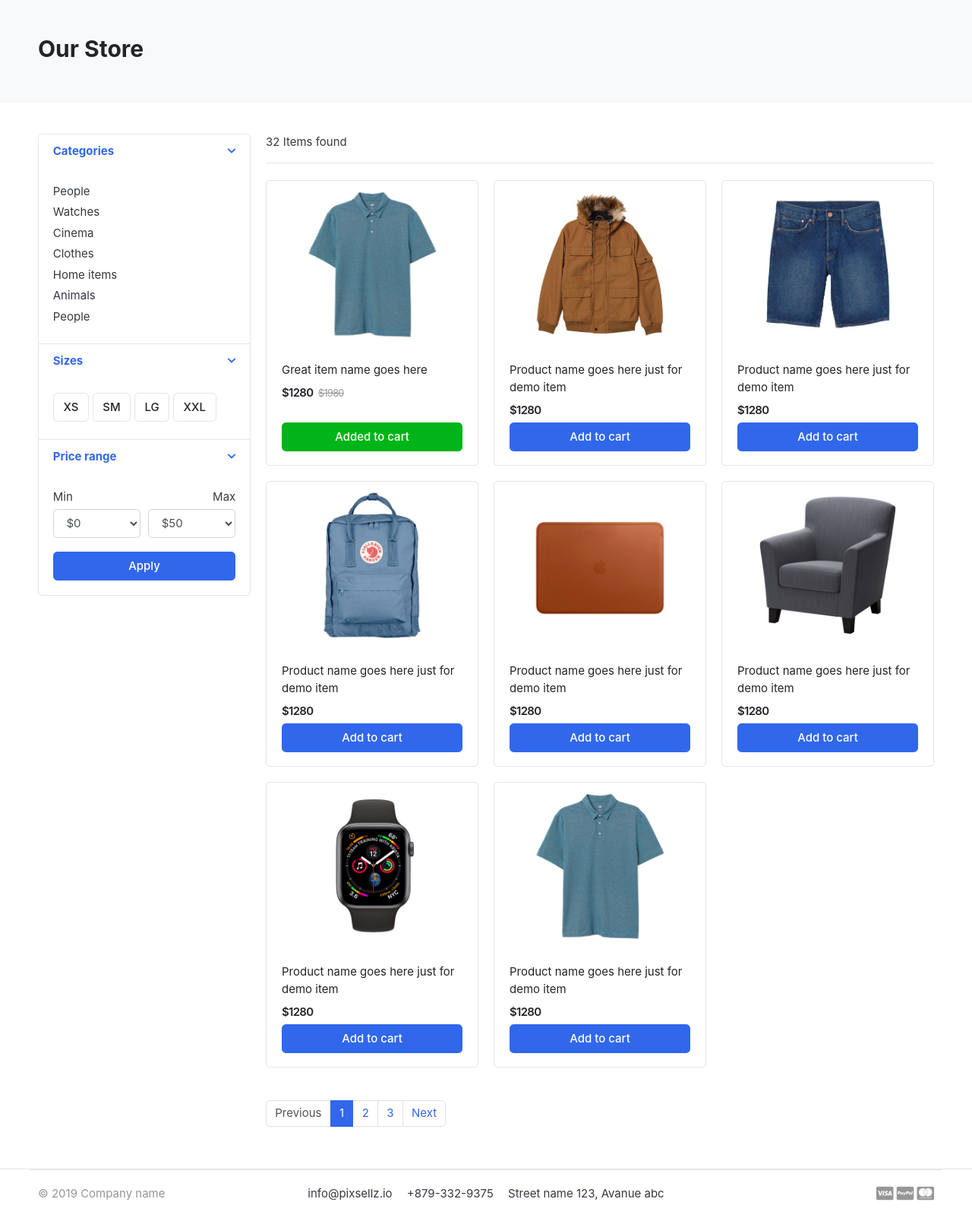
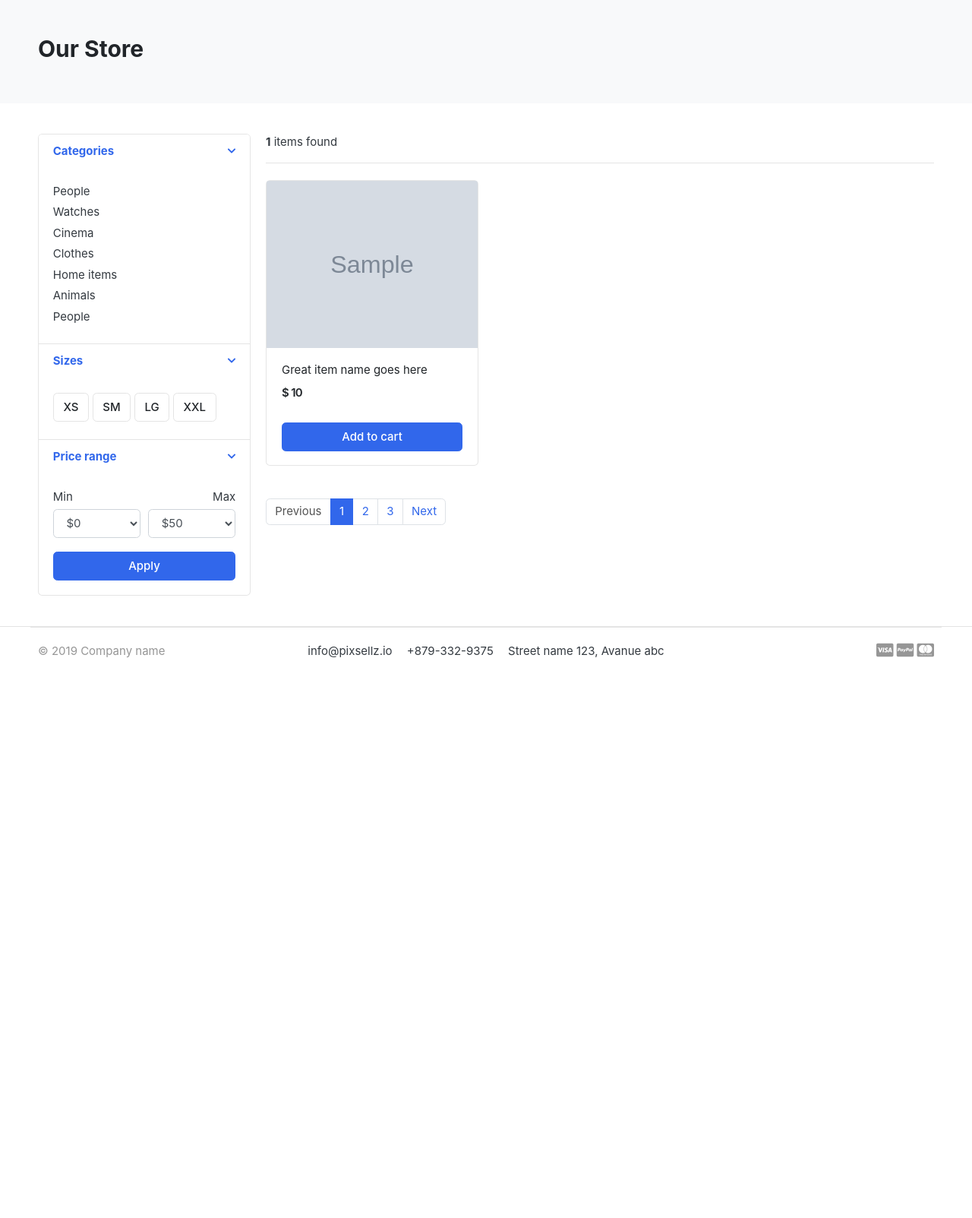
Before and after one commit to yashjaneshwar/GreatKart, a Django app: page /store/ in a window 1280 px wide. Shown: the part 118-1721 px from the top of the page at 76% size. After the commit the page ends 984 px from the top, so only its background shows below. Run offline with Django 4.2, Linux system fonts and the light colour scheme; tables that the repository leaves empty hold one stand-in row (values such as "Sample post"); grey boxes marked "Sample" are stand-in pictures; some libraries are stand-ins or nearby versions; some web fonts are replaced.

Commit message:
Display products in store page

```diff
--- a/store/views.py
+++ b/store/views.py
@@ -1,4 +1,13 @@
 from django.shortcuts import render
+from .models import Product
 
 def store(request):
-    return render(request, 'store/store.html')
+    products = Product.objects.all().filter(is_available=True)
+    product_count = products.count()
+
+    context = {
+        'products': products,
+        'product_count': product_count,
+    }
+
+    return render(request, 'store/store.html', context)
--- a/templates/store/store.html
+++ b/templates/store/store.html
@@ -124,157 +124,32 @@
 
 	<header class="border-bottom mb-4 pb-3">
 			<div class="form-inline">
-				<span class="mr-md-auto">32 Items found </span>
+				<span class="mr-md-auto"><strong>{{ product_count }}</strong> items found </span>
 
 			</div>
 	</header><!-- sect-heading -->
 
 	<div class="row">
+		{% for product in products %}
 		<div class="col-md-4">
 			<figure class="card card-product-grid">
 				<div class="img-wrap">
 
-					<img src="{% static 'images/items/1.jpg' %}">
+					<img src="{{ product.images.url }}">
 
 				</div> <!-- img-wrap.// -->
 				<figcaption class="info-wrap">
 					<div class="fix-height">
 						<a href="./product-detail.html" class="title">Great item name goes here</a>
 						<div class="price-wrap mt-2">
-							<span class="price">$1280</span>
-							<del class="price-old">$1980</del>
-						</div> <!-- price-wrap.// -->
-					</div>
-					<a href="#" class="btn btn-block btn-success">Added to cart </a>
-				</figcaption>
-			</figure>
-		</div> <!-- col.// -->
-
-		<div class="col-md-4">
-			<figure class="card card-product-grid">
-				<div class="img-wrap">
-					<img src="images/items/2.jpg">
-
-				</div> <!-- img-wrap.// -->
-				<figcaption class="info-wrap">
-					<div class="fix-height">
-						<a href="./product-detail.html" class="title">Product name goes here just for demo item</a>
-						<div class="price-wrap mt-2">
-							<span class="price">$1280</span>
+							<span class="price">$ {{ product.price }}</span>
 						</div> <!-- price-wrap.// -->
 					</div>
 					<a href="#" class="btn btn-block btn-primary">Add to cart </a>
 				</figcaption>
 			</figure>
 		</div> <!-- col.// -->
-
-		<div class="col-md-4">
-			<figure class="card card-product-grid">
-				<div class="img-wrap">
-					<img src="images/items/3.jpg">
-
-				</div> <!-- img-wrap.// -->
-				<figcaption class="info-wrap">
-					<div class="fix-height">
-						<a href="./product-detail.html" class="title">Product name goes here just for demo item</a>
-						<div class="price-wrap mt-2">
-							<span class="price">$1280</span>
-						</div> <!-- price-wrap.// -->
-					</div>
-					<a href="#" class="btn btn-block btn-primary">Add to cart </a>
-				</figcaption>
-			</figure>
-		</div> <!-- col.// -->
-
-		<div class="col-md-4">
-			<figure class="card card-product-grid">
-				<div class="img-wrap">
-					<img src="images/items/4.jpg">
-
-				</div> <!-- img-wrap.// -->
-				<figcaption class="info-wrap">
-					<div class="fix-height">
-						<a href="./product-detail.html" class="title">Product name goes here just for demo item</a>
-						<div class="price-wrap mt-2">
-							<span class="price">$1280</span>
-						</div> <!-- price-wrap.// -->
-					</div>
-					<a href="#" class="btn btn-block btn-primary">Add to cart </a>
-				</figcaption>
-			</figure>
-		</div> <!-- col.// -->
-
-		<div class="col-md-4">
-			<figure class="card card-product-grid">
-				<div class="img-wrap">
-					<img src="images/items/5.jpg">
-
-				</div> <!-- img-wrap.// -->
-				<figcaption class="info-wrap">
-					<div class="fix-height">
-						<a href="./product-detail.html" class="title">Product name goes here just for demo item</a>
-						<div class="price-wrap mt-2">
-							<span class="price">$1280</span>
-						</div> <!-- price-wrap.// -->
-					</div>
-					<a href="#" class="btn btn-block btn-primary">Add to cart </a>
-				</figcaption>
-			</figure>
-		</div> <!-- col.// -->
-
-		<div class="col-md-4">
-			<figure class="card card-product-grid">
-				<div class="img-wrap">
-					<img src="images/items/6.jpg">
-
-				</div> <!-- img-wrap.// -->
-				<figcaption class="info-wrap">
-					<div class="fix-height">
-						<a href="./product-detail.html" class="title">Product name goes here just for demo item</a>
-						<div class="price-wrap mt-2">
-							<span class="price">$1280</span>
-						</div> <!-- price-wrap.// -->
-					</div>
-					<a href="#" class="btn btn-block btn-primary">Add to cart </a>
-				</figcaption>
-			</figure>
-		</div> <!-- col.// -->
-
-		<div class="col-md-4">
-			<figure class="card card-product-grid">
-				<div class="img-wrap">
-					<img src="images/items/7.jpg">
-
-				</div> <!-- img-wrap.// -->
-				<figcaption class="info-wrap">
-					<div class="fix-height">
-						<a href="./product-detail.html" class="title">Product name goes here just for demo item</a>
-						<div class="price-wrap mt-2">
-							<span class="price">$1280</span>
-						</div> <!-- price-wrap.// -->
-					</div>
-					<a href="#" class="btn btn-block btn-primary">Add to cart </a>
-				</figcaption>
-			</figure>
-		</div> <!-- col.// -->
-
-		<div class="col-md-4">
-			<figure class="card card-product-grid">
-				<div class="img-wrap">
-					<img src="images/items/1.jpg">
-
-				</div> <!-- img-wrap.// -->
-				<figcaption class="info-wrap">
-					<div class="fix-height">
-						<a href="./product-detail.html" class="title">Product name goes here just for demo item</a>
-						<div class="price-wrap mt-2">
-							<span class="price">$1280</span>
-						</div> <!-- price-wrap.// -->
-					</div>
-					<a href="#" class="btn btn-block btn-primary">Add to cart </a>
-				</figcaption>
-			</figure>
-		</div> <!-- col.// -->
+		{% endfor %}
 	</div> <!-- row end.// -->
 
 
```
